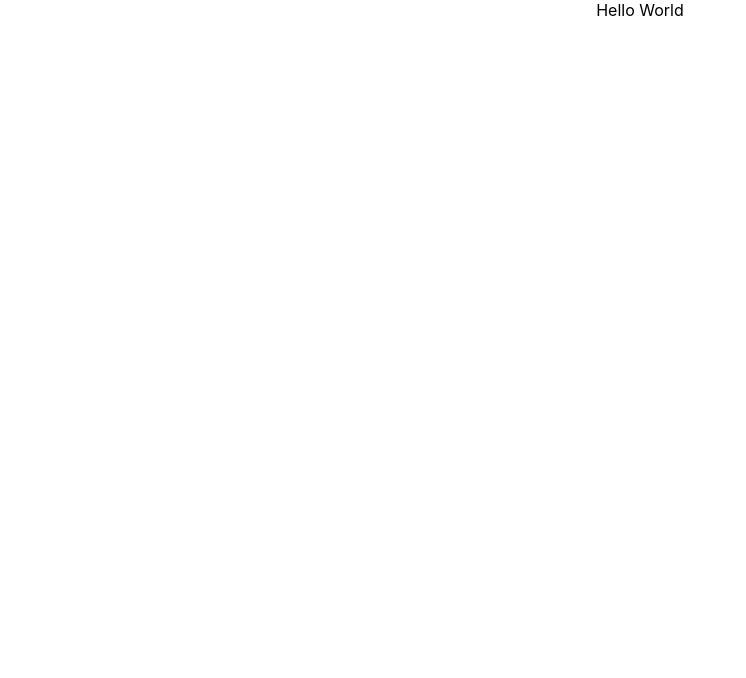
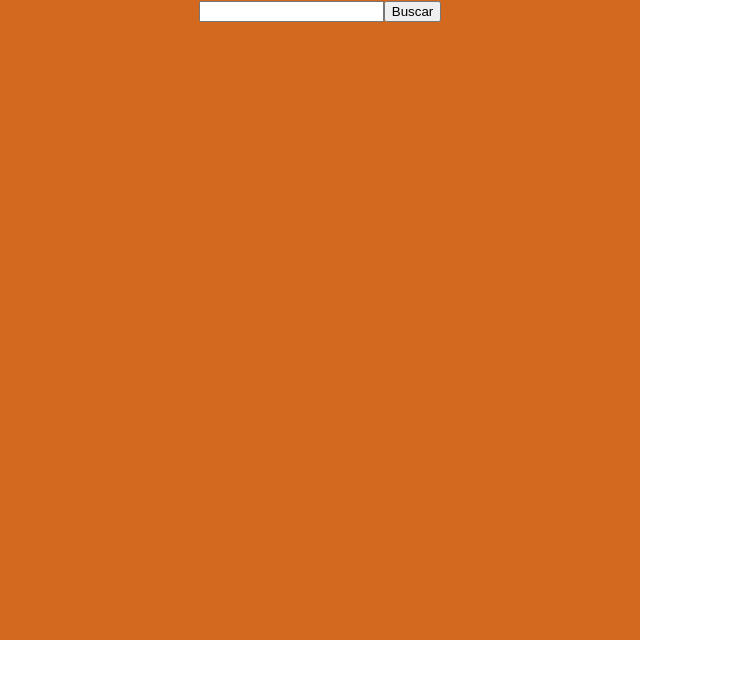
Before and after one commit to LauraPorto/smartfridge-frontend, a React (Create React App) app in the folder toeat-frontend/: page / in a window 1280 px wide. Shown: the top 678 px of the page, without its empty margins (0-746 px from the left). Built offline with nearby package versions, Linux system fonts and the light colour scheme.

Commit message:
api working with axios (find recipe by ingredients)

```diff
--- a/toeat-frontend/src/App.js
+++ b/toeat-frontend/src/App.js
@@ -1,10 +1,21 @@
 import './App.css';
 import './css/main.css';
+
+import { BrowserRouter, Switch, Route } from 'react-router-dom';
+
+//Rutas
+import Home from './containers/Home/Home';
+import Profile from './containers/Profile/Profile';
 
 function App() {
   return (
     <div className="App">
-      Hello World
+      <BrowserRouter>
+        <Switch>
+          <Route path='/' exact component={Home}/>
+          <Route path='/profile' exact component={Profile}/>
+        </Switch>
+      </BrowserRouter>
     </div>
   );
 }
--- a/toeat-frontend/src/containers/Home/_home.scss
+++ b/toeat-frontend/src/containers/Home/_home.scss
@@ -0,0 +1,6 @@
+.prueba {
+    height: 40em;
+    width: 40em;
+
+    background-color: chocolate;
+}
--- a/toeat-frontend/src/containers/Home/home.jsx
+++ b/toeat-frontend/src/containers/Home/home.jsx
@@ -0,0 +1,28 @@
+import React from 'react'
+
+import axios from 'axios';
+
+const Home = () => {
+
+    const buscar = async () => {
+        let resultado = await axios.get('https://api.spoonacular.com/recipes/findByIngredients?apiKey=d6e877dd55e74b919c1cf042e3e465bb&ingredients=milk,+egg');
+        //Se pasan por query los ingredientes
+        //Se pasa por query la apiKey para autorizar la request
+        //Los resultados se encuentran en data (resultado.data, en este caso porque llamamos a axios en esta función)
+        let muestra = resultado.data.image;
+
+        return muestra;
+    }
+
+    return (
+        <div>
+            <div className="prueba">
+                <input type='text' name='recipe'/>
+                <button onClick={() => buscar()}>Buscar</button>
+                <div></div>
+            </div>
+        </div>
+    )
+}
+
+export default Home;
--- a/toeat-frontend/src/containers/Profile/profile.jsx
+++ b/toeat-frontend/src/containers/Profile/profile.jsx
@@ -0,0 +1,11 @@
+import React from 'react'
+
+const Profile = () => {
+    return (
+        <div>
+
+        </div>
+    )
+}
+
+export default Profile;
--- a/toeat-frontend/src/css/main.css
+++ b/toeat-frontend/src/css/main.css
@@ -0,0 +1,4 @@
+.prueba {
+  height: 40em;
+  width: 40em;
+  background-color: chocolate; }
```
